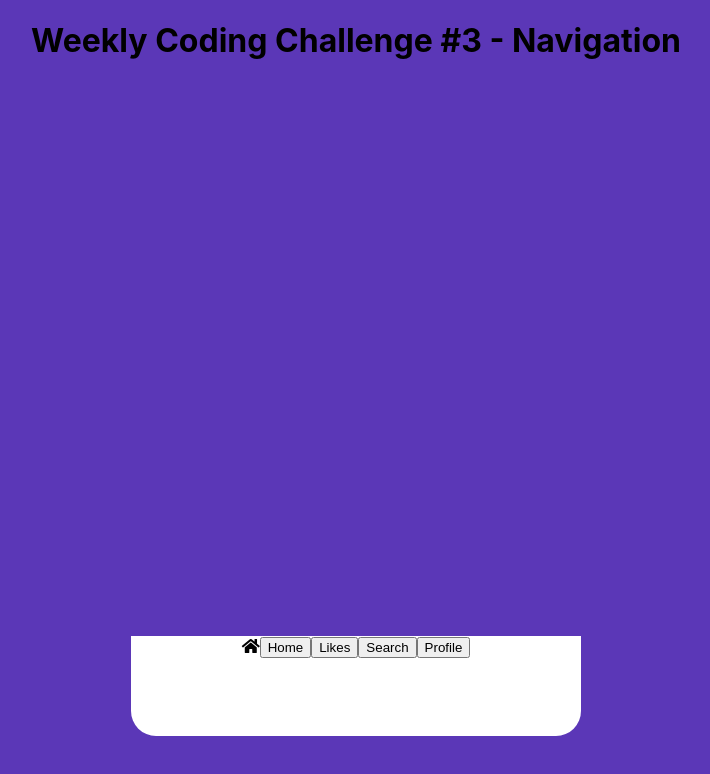
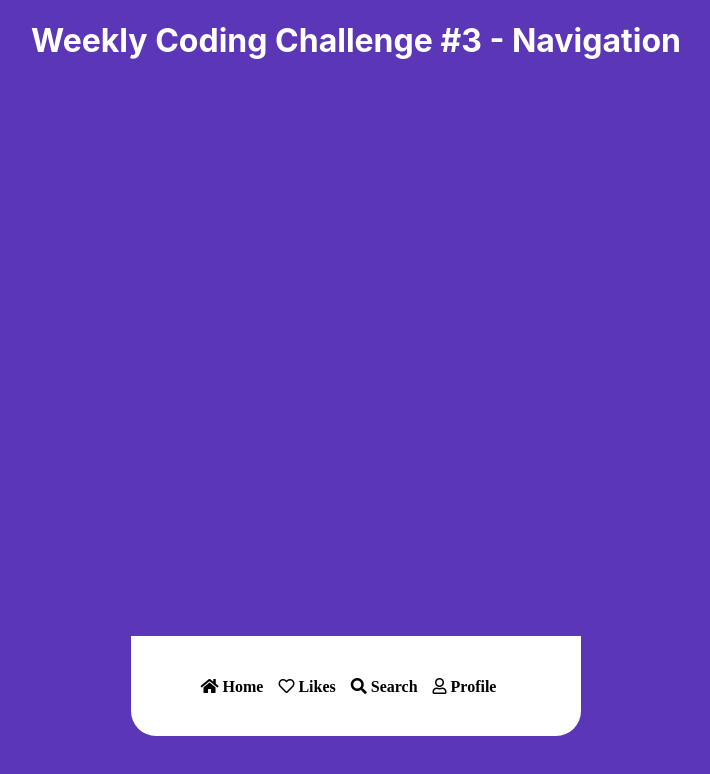
Before and after one commit to dcjones1/florin-pop-challenges, a React (Create React App) app: page / in a window 1280 px wide. Shown: the top 774 px of the page, without its empty margins (284-994 px from the left). Built offline with nearby package versions, Linux system fonts and the light colour scheme.

Commit message:
added all icons for nav, altered text

```diff
--- a/src/components/Navigation.js
+++ b/src/components/Navigation.js
@@ -10,14 +10,21 @@ const styles = {
     flexDirection: 'column',
   },
   header: {
-    marginBottom: '45%'
+    marginBottom: '45%',
+    color: 'white',
   },
   navTile: {
+    display: 'flex',
+    justifyContent: 'center',
+    alignItems: 'center',
     backgroundColor: 'white',
     height: '100px',
     width: '450px',
     borderBottomLeftRadius: '25px',
     borderBottomRightRadius: '25px',
+    '& i': {
+      marginRight: '15px',
+    }
   }
 }
 
@@ -31,10 +38,13 @@ const Navigation = (props) => {
         Weekly Coding Challenge #3 - Navigation
       </h1>
       <div className={classes.navTile}>
-        <i class="fas fa-home"></i><button onClick={() => setBodyColor('rgb(91, 55, 183)')}>Home</button>
-        <button onClick={() => setBodyColor('rgb(201, 55, 157)')}>Likes</button>
-        <button onClick={() => setBodyColor('rgb(230, 169, 25)')}>Search</button>
-        <button onClick={() => setBodyColor('rgb(28, 150, 162)')}>Profile</button>
+        <i className="fas fa-home" onClick={() => setBodyColor('rgb(91, 55, 183)')}>&nbsp;Home</i>
+
+        <i className="far fa-heart" onClick={() => setBodyColor('rgb(201, 55, 157)')}><b>&nbsp;Likes</b></i>
+
+        <i className="fas fa-search" onClick={() => setBodyColor('rgb(230, 169, 25)')}>&nbsp;Search</i>
+
+        <i className="far fa-user" onClick={() => setBodyColor('rgb(28, 150, 162)')}><b>&nbsp;Profile</b></i>
       </div>
     </div>
   )
```
